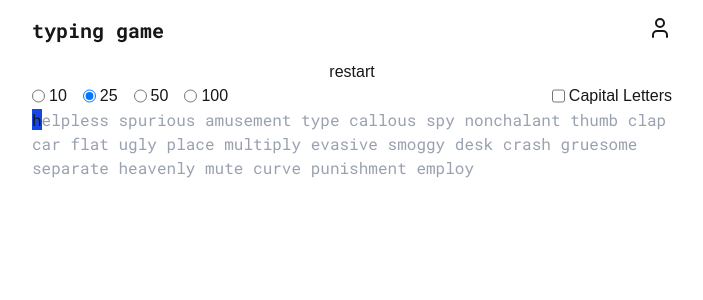
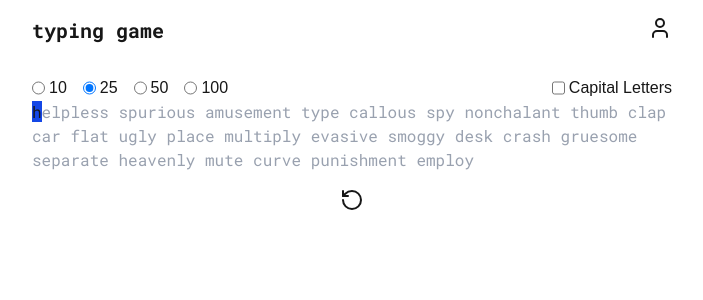
Before and after one commit to sharonyang16/typing-game, a Next.js app in the folder frontend/: page / in a window 1280 px wide. Shown: the top 300 px of the page, without its empty margins (288-991 px from the left). Built offline with nearby package versions, Linux system fonts and the light colour scheme.

Commit message:
edit restart button

```diff
--- a/frontend/app/page.tsx
+++ b/frontend/app/page.tsx
@@ -1,4 +1,5 @@
 "use client";
+import { RotateCcw } from "lucide-react";
 import useWords from "@/hooks/useWords";
 import numWordsConstant from "@/static/numWords.json";
 
@@ -18,8 +19,8 @@ export default function Home() {
   } = useWords();
 
   return (
-    <div className="flex flex-col">
-      <button onClick={handleRestart}>restart</button>
+    <div className="flex flex-col justify-center">
+      <div className="py-4">
         {showResults && (
           <div>
             <h4>Results</h4>
@@ -77,5 +78,11 @@ export default function Home() {
           </div>
         )}
       </div>
+      <div className="flex justify-center">
+        <button onClick={handleRestart}>
+          <RotateCcw />
+        </button>
+      </div>
+    </div>
   );
 }
```
Lines whose indentation alone changed are shown as unchanged.
